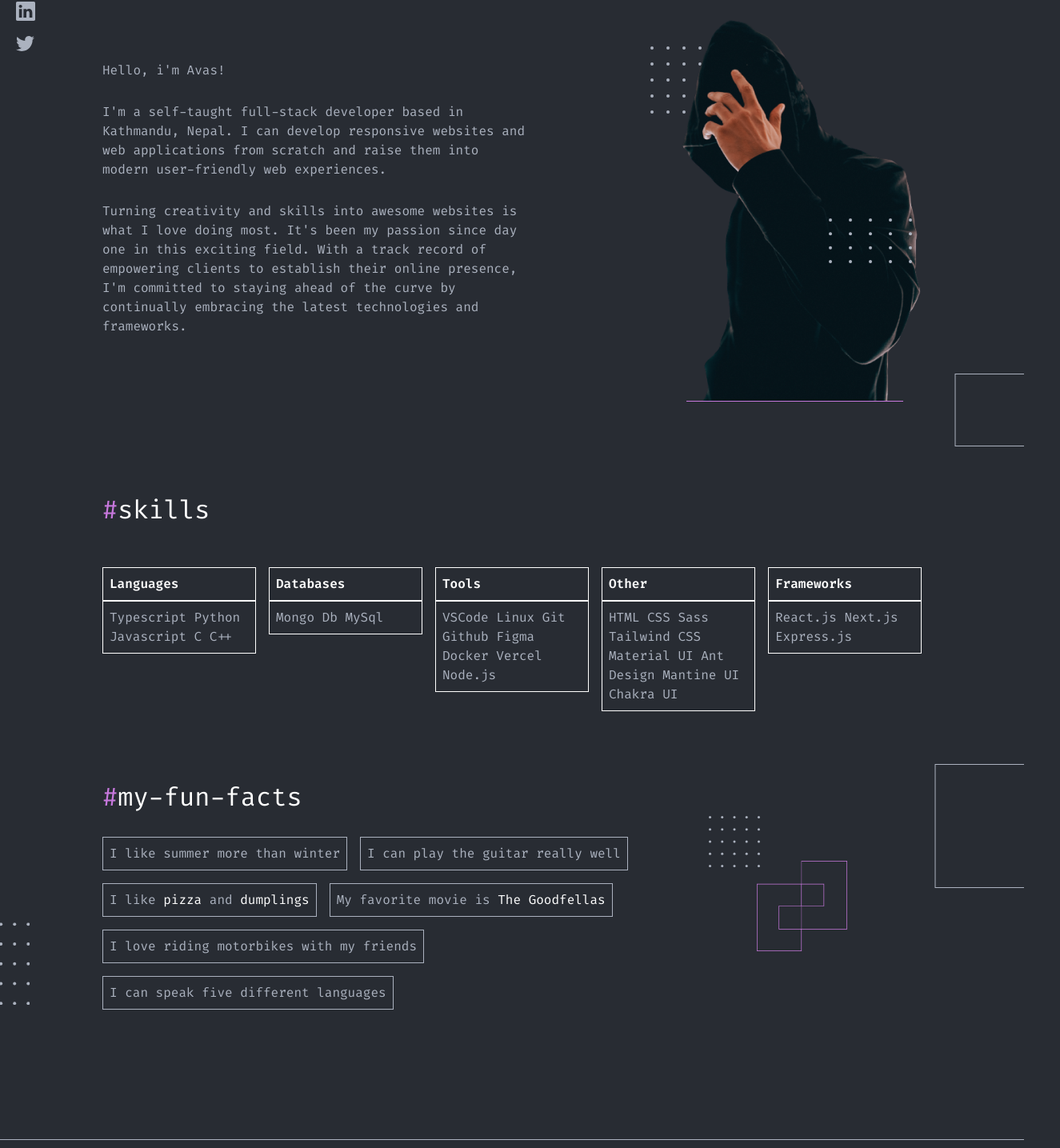
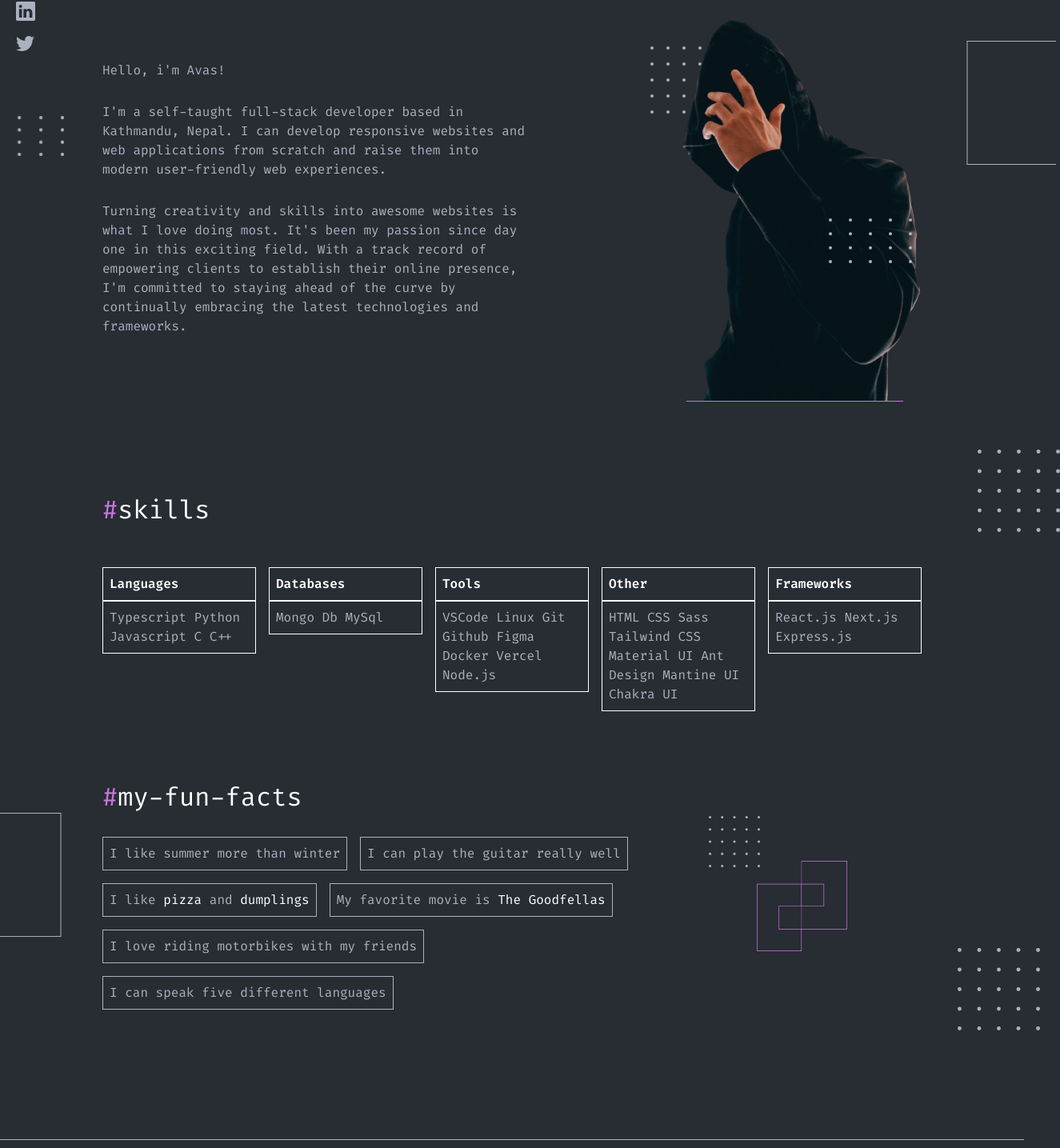
Before and after one commit to Avas77/avas-portfolio-v2, a Next.js app: page /about-me in a window 1280 px wide. Shown: the part 205-1640 px from the top of the page at 80% size, 1325 px wide, since content can reach past the window. Built offline with nearby package versions, Linux system fonts and the light colour scheme.

Commit message:
feat: separated layout for home and about page

```diff
--- /dev/null
+++ b/app/(root)/layout.tsx
@@ -0,0 +1,40 @@
+import Footer from "@/components/Footer";
+import Header from "@/components/Header";
+import SideLinks from "@/components/SideLinks";
+import SideShapesGroup from "@/components/SideShapesGroup";
+import { Metadata } from "next";
+import React from "react";
+
+export const metadata: Metadata = {
+  title: {
+    template: "%s - Full Stack Developer Portfolio",
+    default: "Avas Bajracharya - Full Stack Developer Portfolio",
+  },
+  description:
+    "Explore the impressive portfolio of Mr. Avas Bajracharya, showcasing his expertise as a seasoned full stack developer. Dive into a collection of innovative projects, demonstrating proficiency in front-end and back-end development, along with a keen eye for design and functionality. Discover the fusion of creativity and technical prowess evident in each project, reflecting Mr. Bajracharya's dedication to delivering high-quality solutions in the digital realm.",
+  metadataBase: new URL("https://avas-portfolio-v2.vercel.app/"),
+  openGraph: {
+    url: "https://avas-portfolio-v2.vercel.app/",
+    type: "website",
+  },
+};
+
+const HomeLayout = ({
+  children,
+}: Readonly<{
+  children: React.ReactNode;
+}>) => {
+  return (
+    <>
+      <SideLinks />
+      <SideShapesGroup />
+      <div className="container">
+        <Header />
+        {children}
+      </div>
+      <Footer />
+    </>
+  );
+};
+
+export default HomeLayout;
--- /dev/null
+++ b/app/about-me/layout.tsx
@@ -0,0 +1,25 @@
+import AboutPageShapes from "@/components/AboutPageShapes";
+import Footer from "@/components/Footer";
+import Header from "@/components/Header";
+import SideLinks from "@/components/SideLinks";
+import React from "react";
+
+const AboutLayout = ({
+  children,
+}: Readonly<{
+  children: React.ReactNode;
+}>) => {
+  return (
+    <>
+      <SideLinks />
+      <AboutPageShapes />
+      <section className="container">
+        <Header />
+        {children}
+      </section>
+      <Footer />
+    </>
+  );
+};
+
+export default AboutLayout;
--- a/app/layout.tsx
+++ b/app/layout.tsx
@@ -1,26 +1,7 @@
-import type { Metadata } from "next";
 import { Fira_Code } from "next/font/google";
 import "./globals.css";
-import Header from "@/components/Header";
-import SideLinks from "@/components/SideLinks";
-import SideShapesGroup from "@/components/SideShapesGroup";
-import Footer from "@/components/Footer";
 
 const firaCode = Fira_Code({ subsets: ["latin"] });
-
-export const metadata: Metadata = {
-  title: {
-    template: "%s - Full Stack Developer Portfolio",
-    default: "Avas Bajracharya - Full Stack Developer Portfolio",
-  },
-  description:
-    "Explore the impressive portfolio of Mr. Avas Bajracharya, showcasing his expertise as a seasoned full stack developer. Dive into a collection of innovative projects, demonstrating proficiency in front-end and back-end development, along with a keen eye for design and functionality. Discover the fusion of creativity and technical prowess evident in each project, reflecting Mr. Bajracharya's dedication to delivering high-quality solutions in the digital realm.",
-  metadataBase: new URL("https://avas-portfolio-v2.vercel.app/"),
-  openGraph: {
-    url: "https://avas-portfolio-v2.vercel.app/",
-    type: "website",
-  },
-};
 
 export default function RootLayout({
   children,
@@ -30,15 +11,9 @@ export default function RootLayout({
   return (
     <html lang="en">
       <body
-        className={`${firaCode.className} bg-background color text-white relative overflow-x-hidden`}
+        className={`${firaCode.className} bg-background text-white relative overflow-x-hidden`}
       >
-        <SideLinks />
-        <SideShapesGroup />
-        <div className="container">
-          <Header />
-          {children}
-        </div>
-        <Footer />
+        {children}
       </body>
     </html>
   );
--- /dev/null
+++ b/components/AboutPageShapes/index.tsx
@@ -0,0 +1,28 @@
+import React from "react";
+import SideShapes from "../SIdeShapes";
+import Image from "next/image";
+import ILLLargeRectangle from "@/illustrations/ill-large-rectangle";
+
+const AboutPageShapes = () => {
+  return (
+    <>
+      <SideShapes classNames="left-0 top-[350px]">
+        <Image src="/assets/small-dots.png" alt="dots" width={80} height={30} />
+      </SideShapes>
+      <SideShapes classNames="right-[-40px] top-[256px]">
+        <ILLLargeRectangle width={155} height={155} />
+      </SideShapes>
+      <SideShapes classNames="right-[-45px] top-[767px]">
+        <Image src="/assets/Dots.svg" alt="dots" width={103} height={103} />
+      </SideShapes>
+      <SideShapes classNames="left-[-35px] top-[1221px] rotate-180">
+        <ILLLargeRectangle width={155} height={155} />
+      </SideShapes>
+      <SideShapes classNames="right-[-20px] top-[1390px]">
+        <Image src="/assets/Dots.svg" width={103} height={103} alt="dots" />
+      </SideShapes>
+    </>
+  );
+};
+
+export default AboutPageShapes;
```
Also changed, not shown: app/(root)/page.tsx (renamed from app/page.tsx), public/assets/small-dots.png (added).
